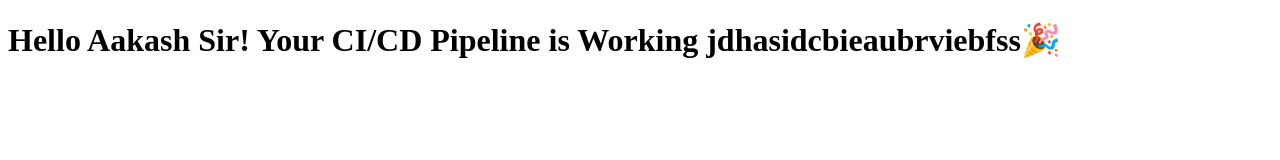
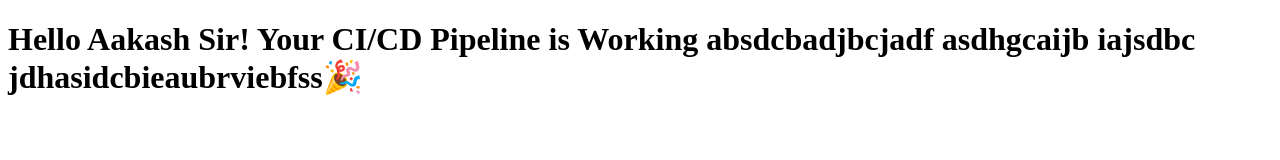
Before and after one commit to akhi9193/cicd-static-site, a plain HTML site: page index.html in a window 1280 px wide. Drawn offline with Linux system fonts and the light colour scheme.

Commit message:
Updated heading text for CI/CD test

```diff
--- a/index.html
+++ b/index.html
@@ -5,7 +5,7 @@
   <title>CI/CD Simple Project</title>
 </head>
 <body>
-  <h1>Hello Aakash Sir! Your CI/CD Pipeline is Working jdhasidcbieaubrviebfss🎉</h1>
+  <h1>Hello Aakash Sir! Your CI/CD Pipeline is Working  absdcbadjbcjadf        asdhgcaijb          iajsdbc jdhasidcbieaubrviebfss🎉</h1>
 
 </body>
 </html>
```
